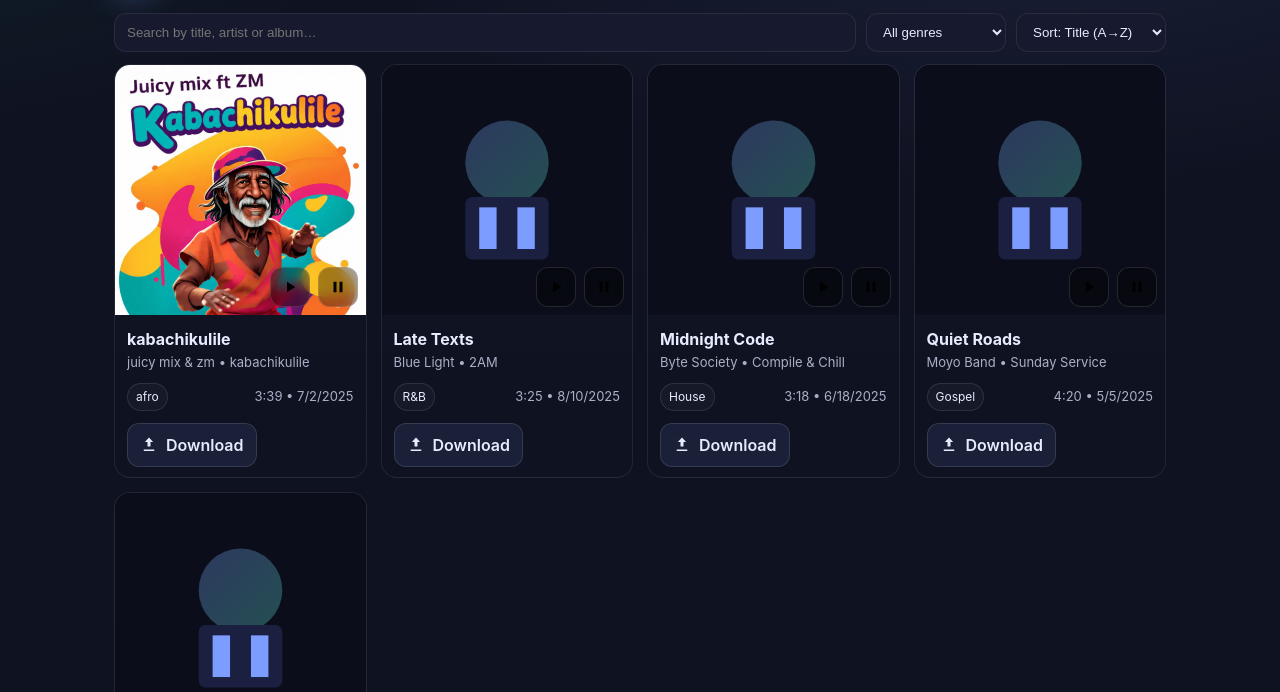
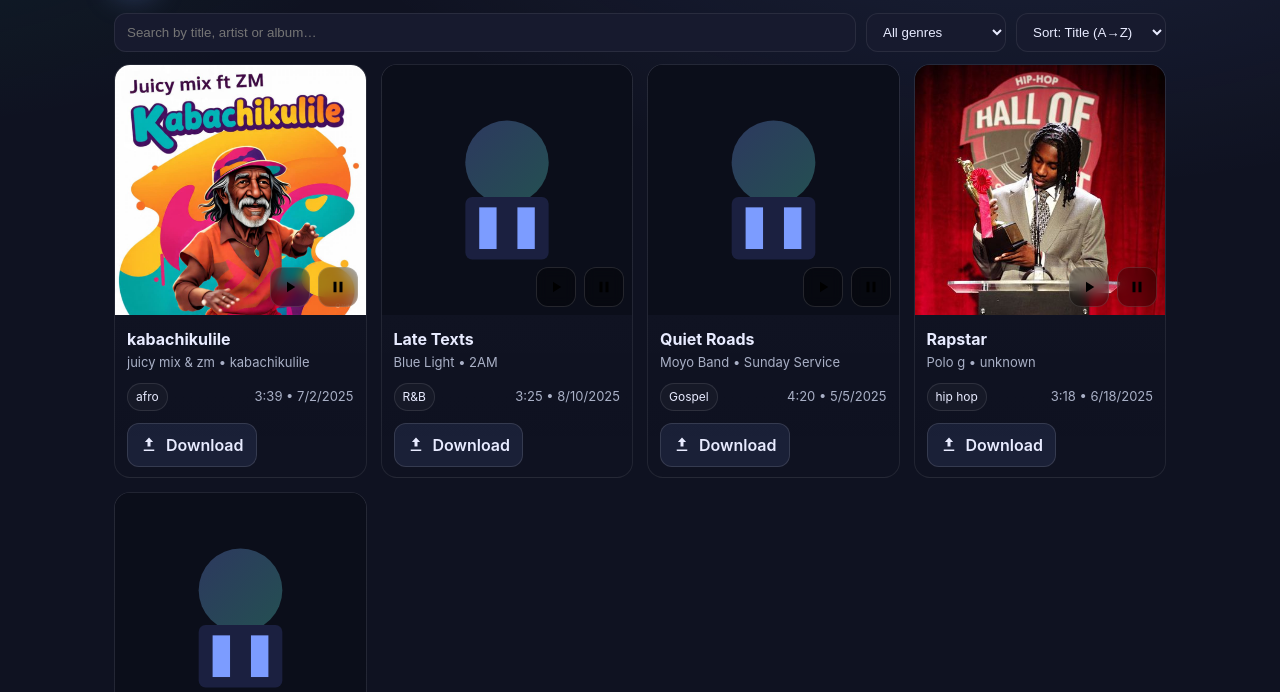
Before and after one commit to D3rail/md, a plain HTML site: page index.html in a window 1280 px wide. Shown: the part 89-781 px from the top of the page. Drawn offline with Linux system fonts and the light colour scheme; no server answers.

Commit message:
Update index.html

```diff
--- a/index.html
+++ b/index.html
@@ -174,14 +174,14 @@
       },
       {
         id:"td002",
-        title:"Midnight Code",
-        artist:"Byte Society",
-        album:"Compile & Chill",
-        genre:"House",
+        title:"Rapstar",
+        artist:"Polo g",
+        album:"unknown",
+        genre:"hip hop",
         duration: 198,
         date:"2025-06-18",
-        src:"music/midnight-code.mp3",
-        art:"covers/midnight-code.jpg"
+        src:"Rapstar.mp3",
+        art:"Rapstar.jpg"
       },
       {
         id:"td003",
```
